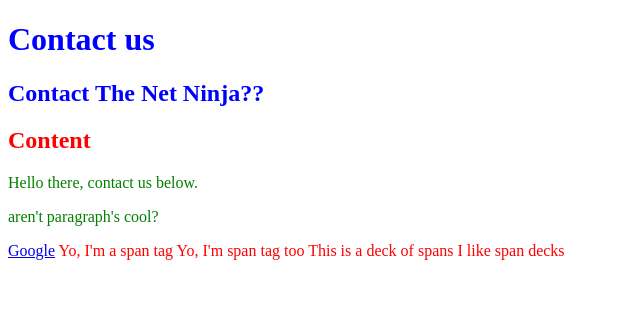
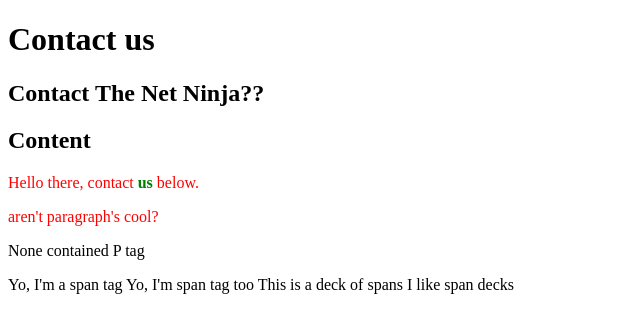
Before and after one commit to pasrobert/css, a plain HTML site: page contact.html in a window 1280 px wide. Shown: the whole page, without its empty margins (0-640 px from the left). Drawn offline with Linux system fonts and the light colour scheme.

Commit message:
Selector specificity

```diff
--- a/contact.html
+++ b/contact.html
@@ -17,10 +17,13 @@
     </div>
 
     <h2 id="content-header">Content</h2>
-    <p>Hello there, contact us below.</p>
-    <p>aren't paragraph's cool?</p>
 
-    <a href="http://www.google.com">Google</a>
+    <div id="main-content">
+        <p>Hello there, contact <strong>us</strong> below.</p>
+        <p class="test">aren't paragraph's cool?</p>
+    </div>
+
+    <p>None contained P tag</p>
 
     <span>Yo, I'm a span tag</span>
 
--- a/css file/syntax.css
+++ b/css file/syntax.css
@@ -8,14 +8,18 @@
 
 /*Style all P tags */
 
-body{
+#main-content p{
     color: red;
 }
 
-div{
-    color: blue;
+p{
+    color: black;
 }
 
-p{
+.test{
     color: green;
 }
+
+strong{
+    color: green;
+}
```
